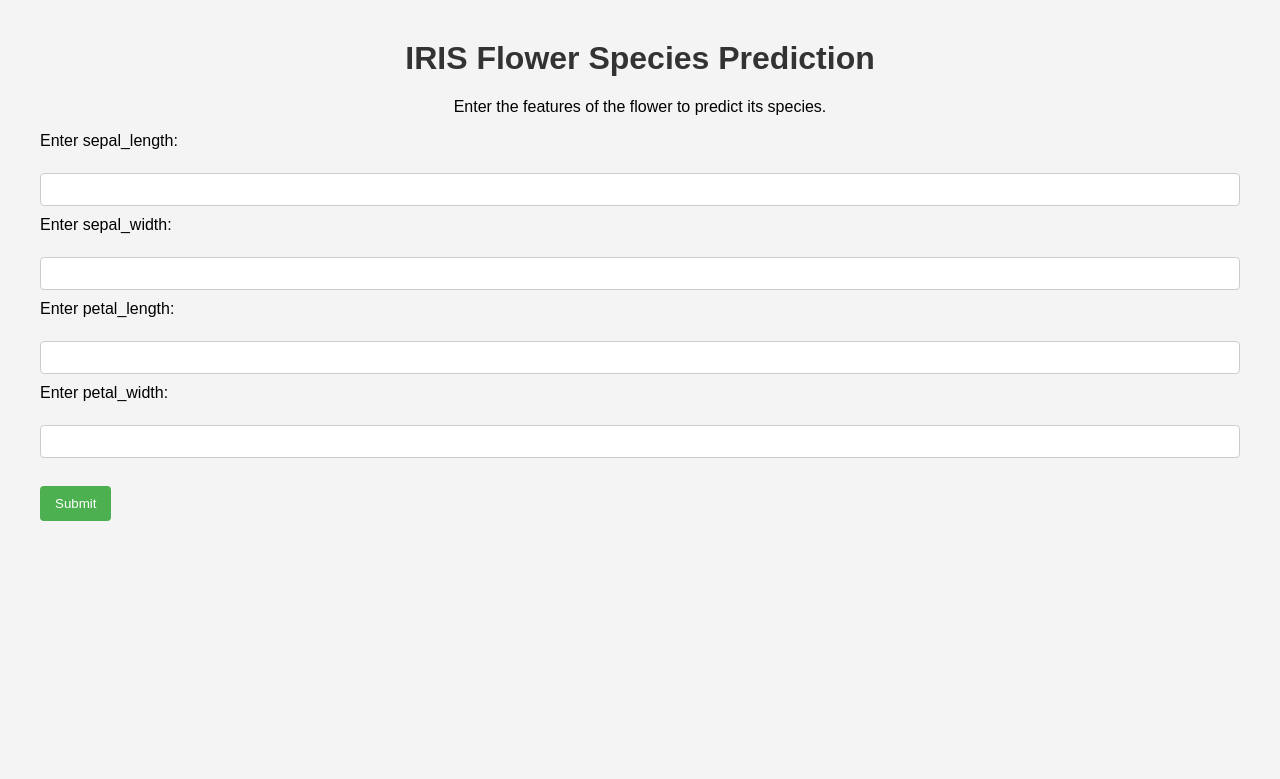
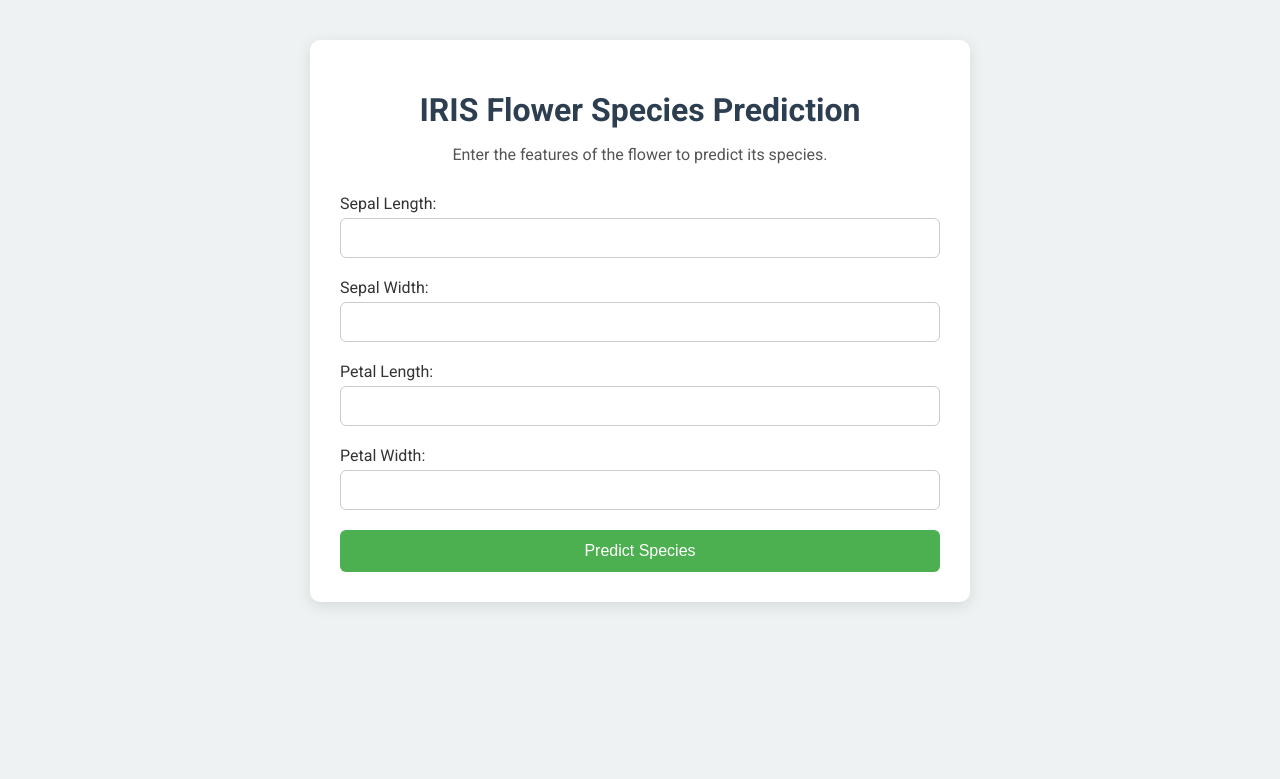
Before and after one commit to komaljoshi04/komal-iris, a Flask app: page / in a window 1280 px wide. Shown: the top 779 px of the page. Run offline with Flask 3, Linux system fonts and the light colour scheme.

Commit message:
Update index.html

```diff
--- a/templates/index.html
+++ b/templates/index.html
@@ -1,86 +1,134 @@
-<html>
+<!DOCTYPE html>
+<html lang="en">
 <head>
+    <meta charset="UTF-8">
     <title>Iris Flower Prediction</title>
+
+    <!-- Google Font -->
+    <link href="https://fonts.googleapis.com/css2?family=Roboto:wght@400;700&display=swap" rel="stylesheet">
 
     <style>
         body {
-            font-family: Arial, sans-serif;
-            margin: 20px;
-            padding: 20px;
-            background-color: #f4f4f4;
+            font-family: 'Roboto', sans-serif;
+            margin: 0;
+            padding: 0;
+            background-color: #eef2f3;
         }
+
+        .container {
+            max-width: 600px;
+            margin: 40px auto;
+            background-color: #ffffff;
+            padding: 30px;
+            border-radius: 10px;
+            box-shadow: 0 4px 15px rgba(0, 0, 0, 0.1);
+        }
+
         h1 {
+            text-align: center;
+            color: #2c3e50;
+            margin-bottom: 10px;
+        }
+
+        p.description {
+            text-align: center;
+            color: #555;
+            margin-bottom: 30px;
+        }
+
+        form {
+            display: flex;
+            flex-direction: column;
+        }
+
+        label {
+            margin-bottom: 5px;
             color: #333;
+            font-weight: 500;
         }
-        form {
+
+        input[type="text"] {
+            padding: 10px;
             margin-bottom: 20px;
+            border: 1px solid #ccc;
+            border-radius: 6px;
+            font-size: 16px;
         }
-        label {
-            display: block;
-            margin-bottom: 5px;
-        }
-        input[type="text"] {
-            width: 100%;
-            padding: 8px;
-            margin-bottom: 10px;
-            border: 1px solid #ccc;
-            border-radius: 4px;
-        }
+
         input[type="submit"] {
             background-color: #4CAF50;
             color: white;
-            padding: 10px 15px;
+            padding: 12px;
             border: none;
-            border-radius: 4px;
+            border-radius: 6px;
+            font-size: 16px;
             cursor: pointer;
+            transition: background-color 0.3s ease;
         }
+
         input[type="submit"]:hover {
             background-color: #45a049;
         }
+
         .result {
-            margin-top: 20px;
-            padding: 10px;
-            background-color: #e7f3fe;
-            border-left: 6px solid #2196F3;
-        }
-        #cennter{
+            margin-top: 30px;
             text-align: center;
         }
+
+        .result h2 {
+            color: #333;
+            margin-bottom: 10px;
+        }
+
+        .result p {
+            font-size: 18px;
+            color: #333;
+        }
+
+        .result img {
+            margin-top: 20px;
+            width: 200px;
+            height: auto;
+            border-radius: 8px;
+            box-shadow: 0 4px 10px rgba(0,0,0,0.15);
+        }
     </style>
-
 </head>
 <body>
-   <div id="cennter"> <h1>IRIS Flower Species Prediction</h1>
-    <p>Enter the features of the flower to predict its species.</p> </div>
-<form action="/predict" method="post">
-    <label for="sepal_length">Enter sepal_length:</label>  <br>
-    <input type="text" name="sepal_length" required><br>
-    <label for="sepal_width">Enter sepal_width:</label>  <br>
-    <input type="text" name="sepal_width" required><br>
-    <label for="petal_length">Enter petal_length:</label>  <br>
-    <input type="text" name="petal_length" required><br>
-    <label for="petal_width">Enter petal_width:</label>  <br>
-    <input type="text" name="petal_width" required><br><br>
+    <div class="container">
+        <h1>IRIS Flower Species Prediction</h1>
+        <p class="description">Enter the features of the flower to predict its species.</p>
 
-    <input type="submit" value="Submit">
+        <form action="/predict" method="post">
+            <label for="sepal_length">Sepal Length:</label>
+            <input type="text" name="sepal_length" required>
 
-</form>
+            <label for="sepal_width">Sepal Width:</label>
+            <input type="text" name="sepal_width" required>
+
+            <label for="petal_length">Petal Length:</label>
+            <input type="text" name="petal_length" required>
+
+            <label for="petal_width">Petal Width:</label>
+            <input type="text" name="petal_width" required>
+
+            <input type="submit" value="Predict Species">
+        </form>
+
         {% if data %}
+        <div class="result">
             <h2>Prediction Result</h2>
             <p>The predicted flower species is: <strong>{{ data }}</strong></p>
+
+            {% if data=="setosa" %}
+                <img src="https://cdn-uploads.huggingface.co/production/uploads/6474405f90330355db146c76/iVXMOLPdx1ctqWnvnFED_.png" alt="IRIS SETOSA">
+            {% elif data=="versicolor" %}
+                <img src="https://cdn.glitch.global/8599b2d2-58ab-4d42-98f5-97fa4c6bad04/Iris%20versicolor.png?v=1680866854461" alt="IRIS VERSICOLOR">
+            {% elif data=="virginica" %}
+                <img src="https://cdn.glitch.global/8599b2d2-58ab-4d42-98f5-97fa4c6bad04/Iris%20Virginica.png?v=1680866857022" alt="IRIS VIRGINICA">
+            {% endif %}
+        </div>
         {% endif %}
-<center>
-        {% if data=="setosa" %}
-            <img src="https://cdn-uploads.huggingface.co/production/uploads/6474405f90330355db146c76/iVXMOLPdx1ctqWnvnFED_.png" alt="IRIS SETOSA" width="200" height="200">
-        {% elif data=="versicolor" %}
-            <img src="https://cdn.glitch.global/8599b2d2-58ab-4d42-98f5-97fa4c6bad04/Iris%20versicolor.png?v=1680866854461" alt="IRIS VERSICOLOR" width="200" height="200">
-        {% elif data=="virginica" %}
-            <img src="https://cdn.glitch.global/8599b2d2-58ab-4d42-98f5-97fa4c6bad04/Iris%20Virginica.png?v=1680866857022" alt="IRIS VIRGINICA" width="200" height="200">
-        {% endif %}
-  </center>
+    </div>
 </body>
-
-
-
-
 </html>
```
